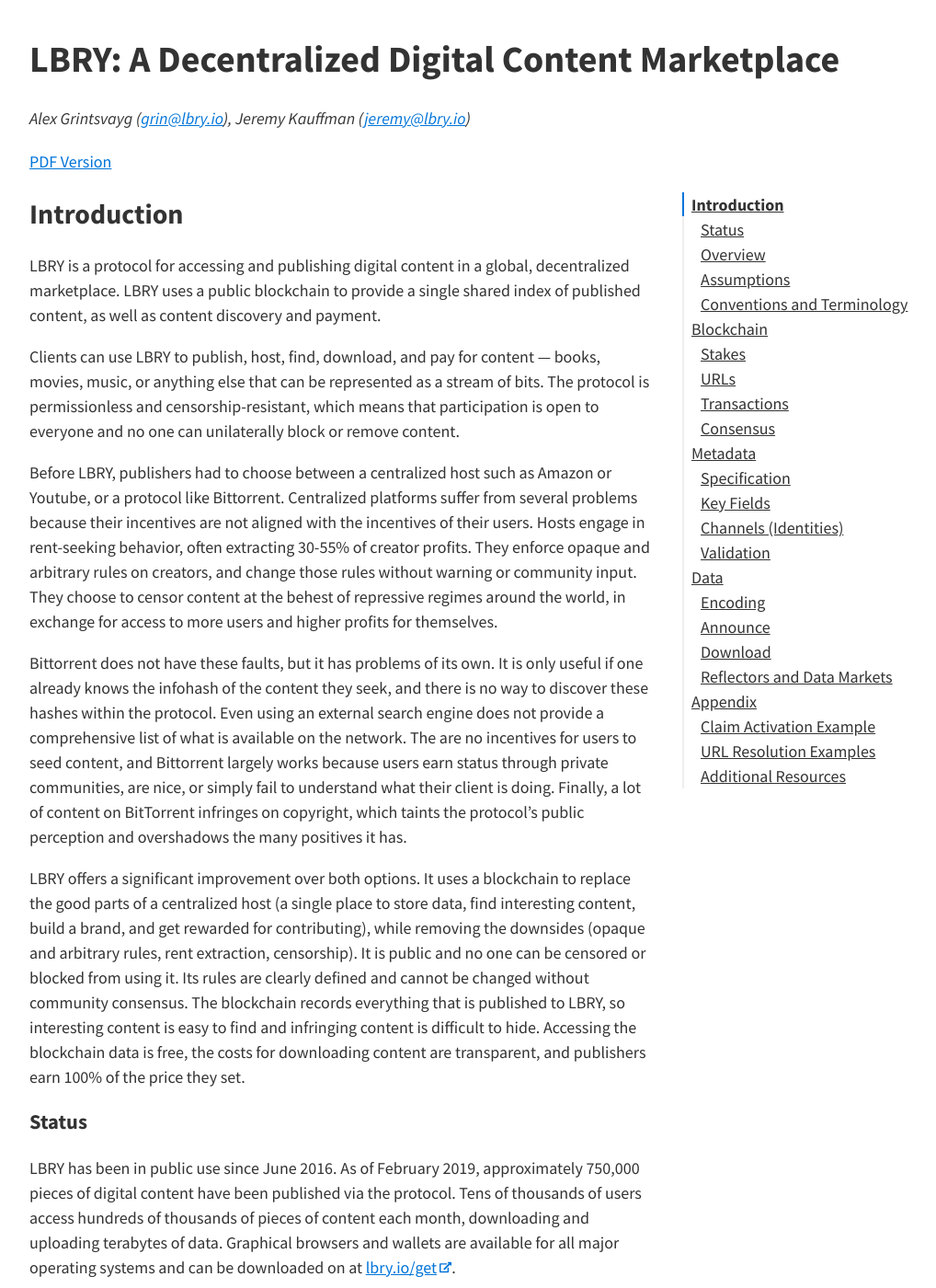
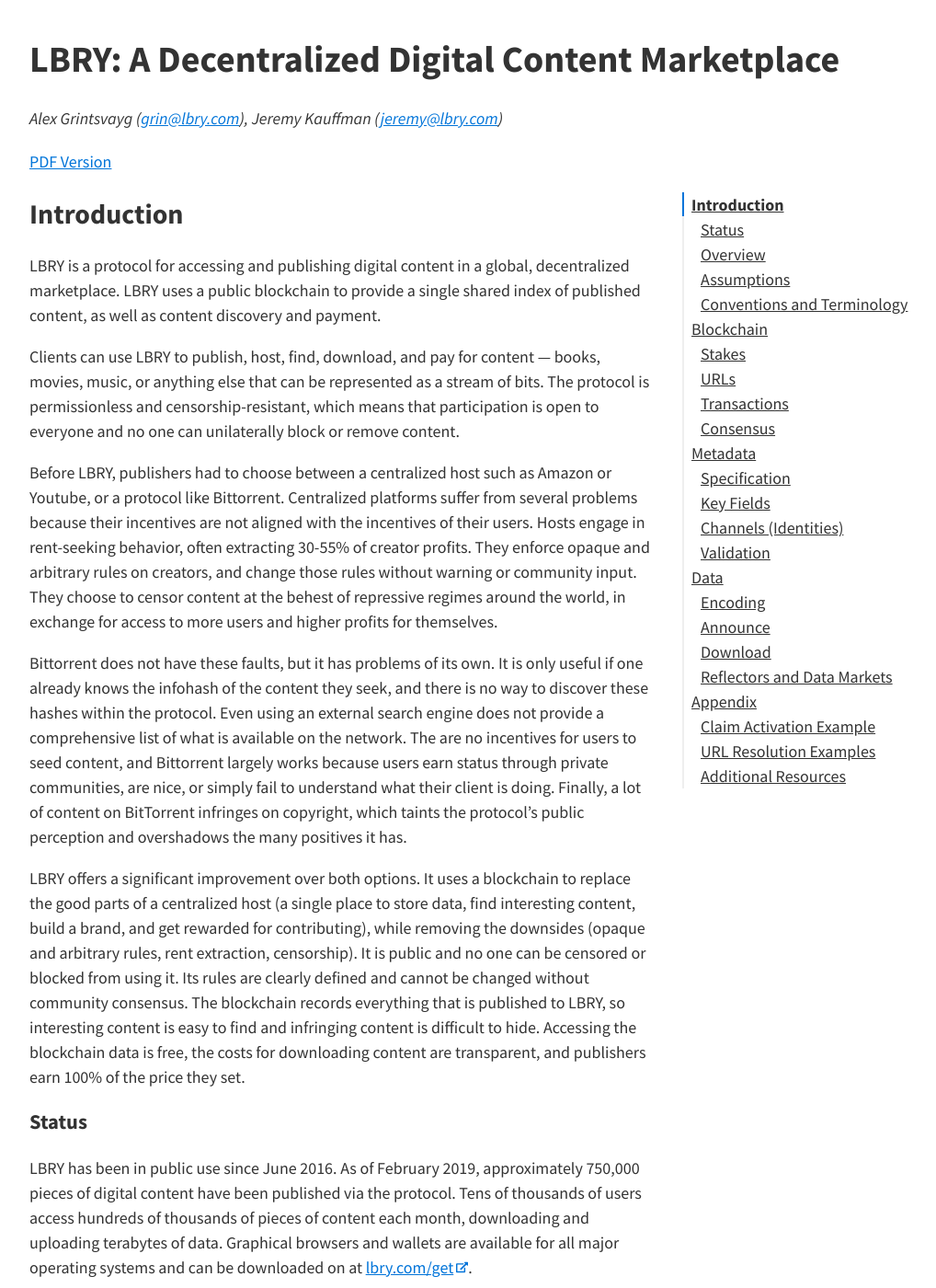
Before and after one commit to lbryio/spec, a Jekyll site: the page built from index.md, in a window 1280 px wide and 1400 px high. Shown: the whole window at 92% size, without its empty margins (118-1136 px from the left). Built offline with Jekyll 4.4.1, drawn with Linux system fonts in a browser that asks for light colours; our own code applies the rules of GitHub Pages for plain Markdown files.

Commit message:
lbry.com switch

```diff
--- a/_config.yml
+++ b/_config.yml
@@ -1,5 +1,5 @@
 title: LBRY Protocol Specification
-email: grin@lbry.io
+email: grin@lbry.com
 baseurl: "" # the subpath of your site, e.g. /blog
 url: "" # the base hostname & protocol for your site, e.g. http://example.com
 
--- a/_layouts/spec.html
+++ b/_layouts/spec.html
@@ -15,7 +15,7 @@
   <main>
     <h1>LBRY: A Decentralized Digital Content Marketplace</h1>
     <div class="byline">
-      Alex Grintsvayg (<a href="mailto:grin@lbry.io">grin@lbry.io</a>), Jeremy Kauffman (<a href="mailto:jeremy@lbry.io">jeremy@lbry.io</a>)
+      Alex Grintsvayg (<a href="mailto:grin@lbry.com">grin@lbry.com</a>), Jeremy Kauffman (<a href="mailto:jeremy@lbry.com">jeremy@lbry.com</a>)
     </div>
     <a href="/lbry-spec.pdf" class="pdf-hide" target="_blank" rel="noopener">PDF Version</a>
     <div class="toc-menu pdf-hide">Menu</div>
--- a/index.md
+++ b/index.md
@@ -16,7 +16,7 @@
 
 ### Status
 
-LBRY has been in public use since June 2016. As of February 2019, approximately 750,000 pieces of digital content have been published via the protocol. Tens of thousands of users access hundreds of thousands of pieces of content each month, downloading and uploading terabytes of data. Graphical browsers and wallets are available for all major operating systems and can be downloaded on at [lbry.io/get](https://lbry.io/get).
+LBRY has been in public use since June 2016. As of February 2019, approximately 750,000 pieces of digital content have been published via the protocol. Tens of thousands of users access hundreds of thousands of pieces of content each month, downloading and uploading terabytes of data. Graphical browsers and wallets are available for all major operating systems and can be downloaded on at [lbry.com/get](https://lbry.com/get).
 
 ### Overview
 
@@ -926,7 +926,7 @@
 
 - [lbry.tech](https://lbry.tech) is designed specifically for a technical audience. There you will find detailed explanations and examples, ways to interact with the LBRY community, and guidance for anyone who wants to get more involved.
 - [github.com/lbryio](https://github.com/lbryio) contains MIT-licensed source code and implementation details for the protocol and related software.
-- [lbry.io](https://lbry.io) is an application built on top of LBRY. It's one example of the type of end-to-end experience that is possible to create using this technology.
+- [lbry.com](https://lbry.com) is an application built on top of LBRY. It's one example of the type of end-to-end experience that is possible to create using this technology.
 
 
 
```
Also changed, not shown: readme.md, 1 other file.
